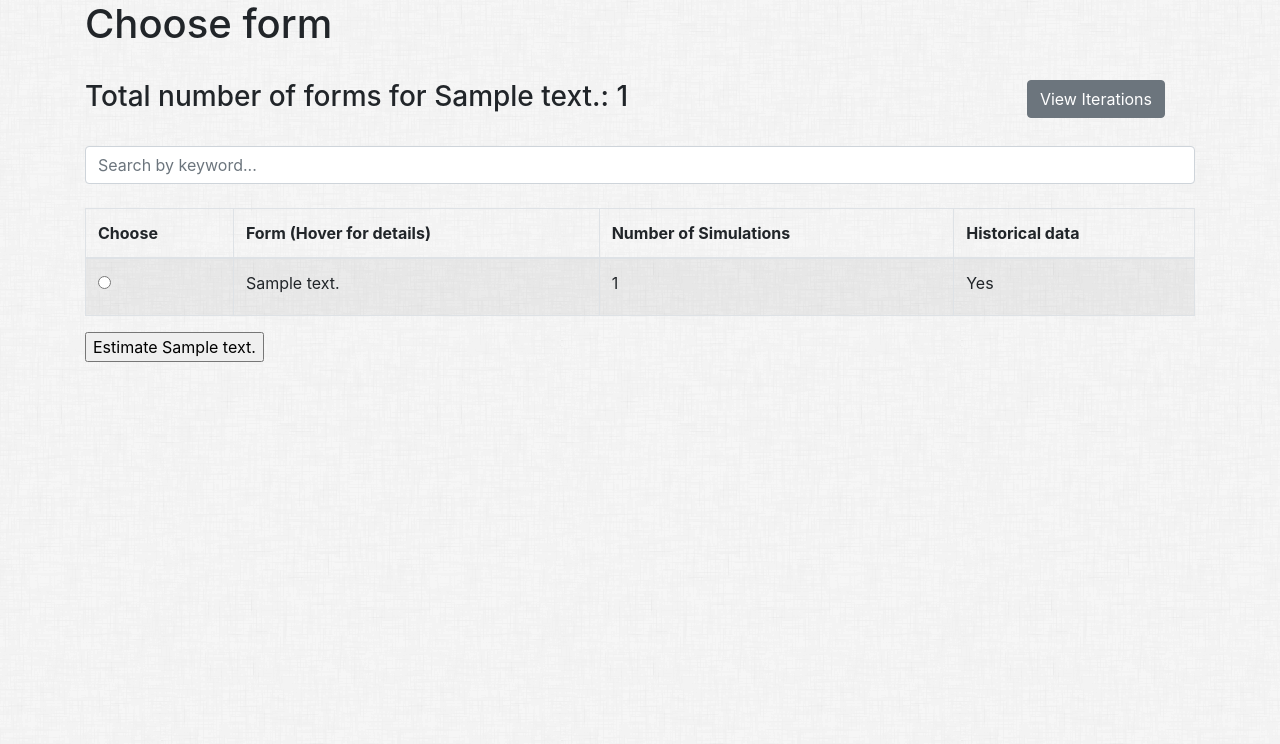
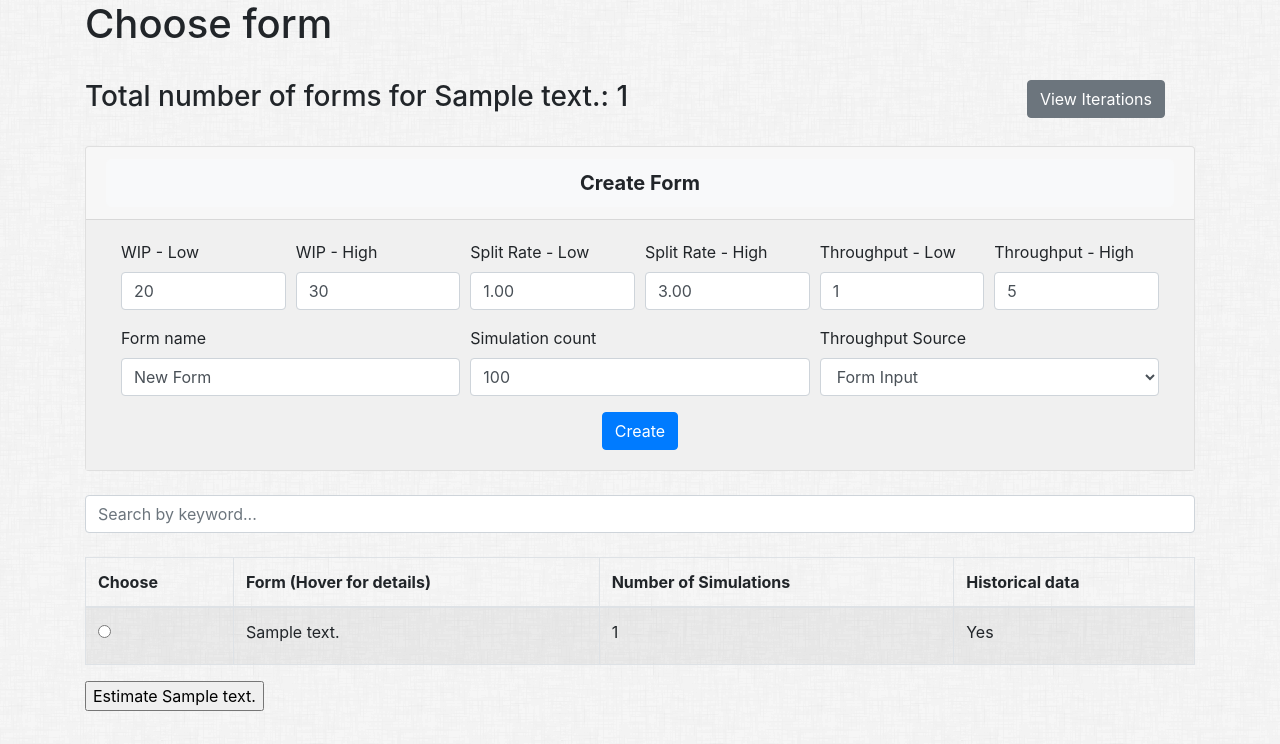
Before and after one commit to msm416/4castinate, a Django app: page /forecast/1/ in a window 1280 px wide. Shown: the part 56-800 px from the top of the page. Run offline with Django 3.2, Linux system fonts and the light colour scheme; tables that the repository leaves empty hold one stand-in row (values such as "Sample post"); some libraries are stand-ins or nearby versions.

Commit message:
Add form creation on UI (detail.html). Fix computation of average throughput for data-based Forms models

```diff
--- a/forecast/helperMethods/rest.py
+++ b/forecast/helperMethods/rest.py
@@ -74,6 +74,8 @@ def jira_get_closed_sprints(board_jira_id, board_name, fetch_date):
                 duration = (start_date - complete_date).days
                 duration = 1 if duration is 0 else duration
                 closed_sprint['duration'] = duration
+                closed_sprint['start_date'] = start_date
+                # closed_sprint['complete_date'] = complete_date
                 closed_sprints[closed_sprint['name']] = closed_sprint
 
     board = Board.objects.get(description=board_name)
@@ -93,7 +95,8 @@ def jira_get_closed_sprints(board_jira_id, board_name, fetch_date):
                 .create(description=sprint['name'],
                         source='JIRA',
                         throughput=throughput,
-                        duration=sprint['duration'])
+                        duration=sprint['duration'],
+                        start_date=sprint['start_date'])
 
     board.fetch_date = fetch_date
     board.save()
--- a/forecast/models.py
+++ b/forecast/models.py
@@ -1,4 +1,4 @@
-import datetime
+from datetime import datetime, timedelta
 import random
 import time
 
@@ -6,6 +6,7 @@ from django.db import models
 from django.utils import timezone
 
 WEEK_IN_DAYS = 7
+LONG_TIME_AGO = datetime.strptime("13/12/1110", "%d/%m/%Y")
 
 
 class Board(models.Model):
@@ -20,7 +21,7 @@ class Board(models.Model):
         return self.description
 
     def was_published_recently(self):
-        return self.pub_date >= timezone.now() - datetime.timedelta(days=1)
+        return self.pub_date >= timezone.now() - timedelta(days=1)
 
 
 class Iteration(models.Model):
@@ -29,7 +30,8 @@ class Iteration(models.Model):
     # source = Jira / Trello / None
     board = models.ForeignKey(Board, on_delete=models.CASCADE)
     description = models.CharField(max_length=200)
-    start_date = models.DateField(default=timezone.now)
+    creation_date = models.DateField(default=timezone.now)
+    start_date = models.DateTimeField(default=timezone.now)
     duration = models.FloatField(default=WEEK_IN_DAYS)
 
     # Default: Iteration does not come from some external source
@@ -43,12 +45,13 @@ class Iteration(models.Model):
 class Form(models.Model):
     board = models.ForeignKey(Board, on_delete=models.CASCADE)
     description = models.CharField(max_length=200)
-    start_date = models.DateField(default=timezone.now)
+    start_date = models.DateTimeField(default=LONG_TIME_AGO)
     wip_lower_bound = models.PositiveSmallIntegerField(default=20)
     wip_upper_bound = models.PositiveSmallIntegerField(default=30)
     split_factor_lower_bound = models.FloatField(default=1.00)
     split_factor_upper_bound = models.FloatField(default=3.00)
 
+    # TODO: CLEAN FORM
     # Default: all sprints are of 1 week
     throughput_period_length = models.PositiveSmallIntegerField(default=1)
 
@@ -70,9 +73,7 @@ class Form(models.Model):
         cnt = 0
         throughput = 0
         for iteration in self.board.iteration_set.all():
-            # We're keeping track of the iterations that are not just a couple
-            # days after the form's start date (cause we don't want partial iterations)
-            if self.start_date - iteration.start_date >= datetime.timedelta(days=WEEK_IN_DAYS):
+            if self.start_date <= iteration.start_date:
                 throughput += (iteration.throughput * WEEK_IN_DAYS / iteration.duration)
                 cnt += 1
         return -1 if cnt == 0 else throughput/cnt
--- a/forecast/templates/forecast/detail.html
+++ b/forecast/templates/forecast/detail.html
@@ -25,9 +25,85 @@
         </div>
     </div>
     <br>
+    <div id="accordion">
+        <div class="card">
+            <div class="card-header" id="headingOne">
+                <h5 class="mb-0">
+                    <button class="btn btn-light btn-lg btn-block" data-toggle="collapse"
+                            data-target="#collapseOne" aria-expanded="true" aria-controls="collapseOne">
+                        <b> Create Form </b>
+                    </button>
+                </h5>
+            </div>
 
+            <div id="collapseOne" class="collapse show" aria-labelledby="headingOne"
+                 data-parent="#accordion" style="background-color: rgb(240, 240, 240);">
+                <div class="card-body">
+                        <div class="container">
+                            <form action="{% url 'forecast:create_form' board.id%}" method="post">
+                                {% csrf_token %}
+                                <div class="form-row">
+                                    <div class="form-group col-md-2">
+                                        <label for="wip_lower_bound">WIP - Low</label>
+                                        <input type="text" name="wip_lower_bound" class="form-control" id="wip_lower_bound" value="20">
+                                    </div>
+                                    <div class="form-group col-md-2">
+                                        <label for="wip_upper_bound">WIP - High</label>
+                                        <input type="text" name="wip_upper_bound" class="form-control" id="wip_upper_bound" value="30">
+                                    </div>
+                                    <div class="form-group col-md-2">
+                                        <label for="split_factor_lower_bound">Split Rate - Low</label>
+                                        <input type="text" name="split_factor_lower_bound" class="form-control" id="split_factor_lower_bound" value="1.00">
+                                    </div>
+                                    <div class="form-group col-md-2">
+                                        <label for="split_factor_upper_bound">Split Rate - High</label>
+                                        <input type="text" name="split_factor_upper_bound" class="form-control" id="split_factor_upper_bound" value="3.00">
+                                    </div>
+                                    <div class="form-group col-md-2">
+                                        <label for="throughput_lower_bound">Throughput - Low</label>
+                                        <input type="text" name="throughput_lower_bound" class="form-control" id="throughput_lower_bound" value="1">
+                                    </div>
+                                    <div class="form-group col-md-2">
+                                        <label for="throughput_upper_bound">Throughput - High</label>
+                                        <input type="text" name="throughput_upper_bound" class="form-control" id="throughput_upper_bound" value="5">
+                                    </div>
+                                </div>
+                                <div class="form-row">
+                                    <div class="form-group col-md-4">
+                                        <label for="description">Form name</label>
+                                        <input type="text" class="form-control" name="description" id="description" value="New Form">
+                                    </div>
+                                    <div class="form-group col-md-4">
+                                        <label for="simulation_count">Simulation count</label>
+                                        <input type="text" name="simulation_count" class="form-control" id="simulation_count" value="100">
+                                    </div>
+                                    <div class="form-group col-md-4">
+                                        <label for="throughput_from_data">Throughput Source</label>
+                                        <select name="throughput_from_data" id="throughput_from_data" class="form-control">
+                                            <option id="inputOptionForm" selected>Form Input</option>
+                                            <option id="inputOptionData" >Historical Data</option>
+                                        </select>
+                                    </div>
+                                </div>
+                                <div class="row">
+                                    <div class="col-md-4"></div>
+                                    <div class="col-md-4" align="center">
+                                        <button type="submit" class="btn btn-primary">Create</button>
+                                    </div>
+                                    <div class="col-md-4"></div>
+                                </div>
+                            </form>
 
-<input class="form-control" id="myInput" type="text" placeholder="Search by keyword...">
+                        </div>
+
+                </div>
+            </div>
+        </div>
+    </div>
+
+    <br>
+
+    <input class="form-control" id="myInput" type="text" placeholder="Search by keyword...">
     <br>
 
     <form action="{% url 'forecast:estimate' board.id %}" method="post">
--- a/forecast/urls.py
+++ b/forecast/urls.py
@@ -16,6 +16,8 @@ urlpatterns = [
     # ex: /forecast/5/results/2
     path('<int:board_id>/estimate/', views.estimate, name='estimate'),
     # ex: /forecast/5/estimate/
+    path('<int:board_id>/create-form/', views.create_form, name='create_form'),
+    # ex: /forecast/5/create-form/
 
     path('webhook/', views.webhook, name='webhook')
     # ex: /forecast/webhook/
--- a/forecast/views.py
+++ b/forecast/views.py
@@ -67,8 +67,33 @@ def estimate(request, board_id):
 
 def fetch(request):
     jira_get_boards()
+
+    # Always return an HttpResponseRedirect after successfully dealing
+    # with POST data. This prevents data from being posted twice if a
+    # user hits the Back button.
     return HttpResponseRedirect(reverse('forecast:index'))
 
+
+def create_form(request, board_id):
+    board = get_object_or_404(Board, pk=board_id)
+    throughput_from_data = True \
+        if request.POST['throughput_from_data'] == "Historical Data" \
+        else False
+    board.form_set.create(
+        description=request.POST['description'],
+        throughput_from_data=throughput_from_data,
+        wip_lower_bound=request.POST['wip_lower_bound'],
+        wip_upper_bound=request.POST['wip_upper_bound'],
+        split_factor_lower_bound=request.POST['split_factor_lower_bound'],
+        split_factor_upper_bound=request.POST['split_factor_upper_bound'],
+        throughput_lower_bound=request.POST['throughput_lower_bound'],
+        throughput_upper_bound=request.POST['throughput_upper_bound'],
+        simulation_count=request.POST['simulation_count'])
+
+    # Always return an HttpResponseRedirect after successfully dealing
+    # with POST data. This prevents data from being posted twice if a
+    # user hits the Back button.
+    return HttpResponseRedirect(reverse('forecast:detail', args=(board_id,)))
 
 
 @require_POST
```
